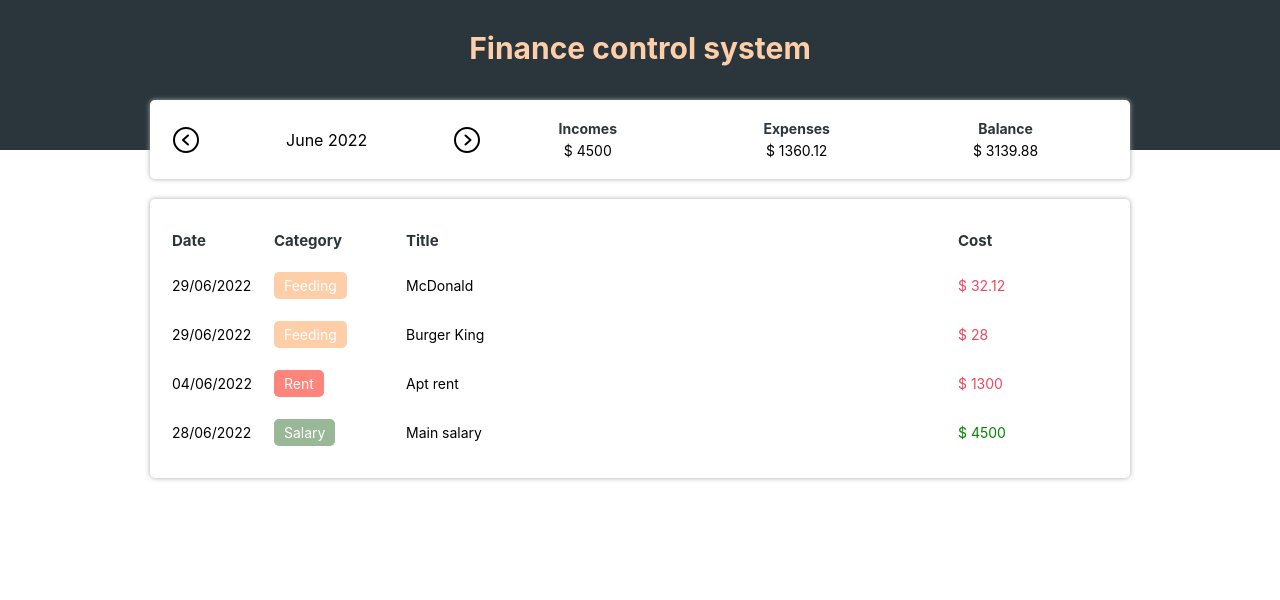
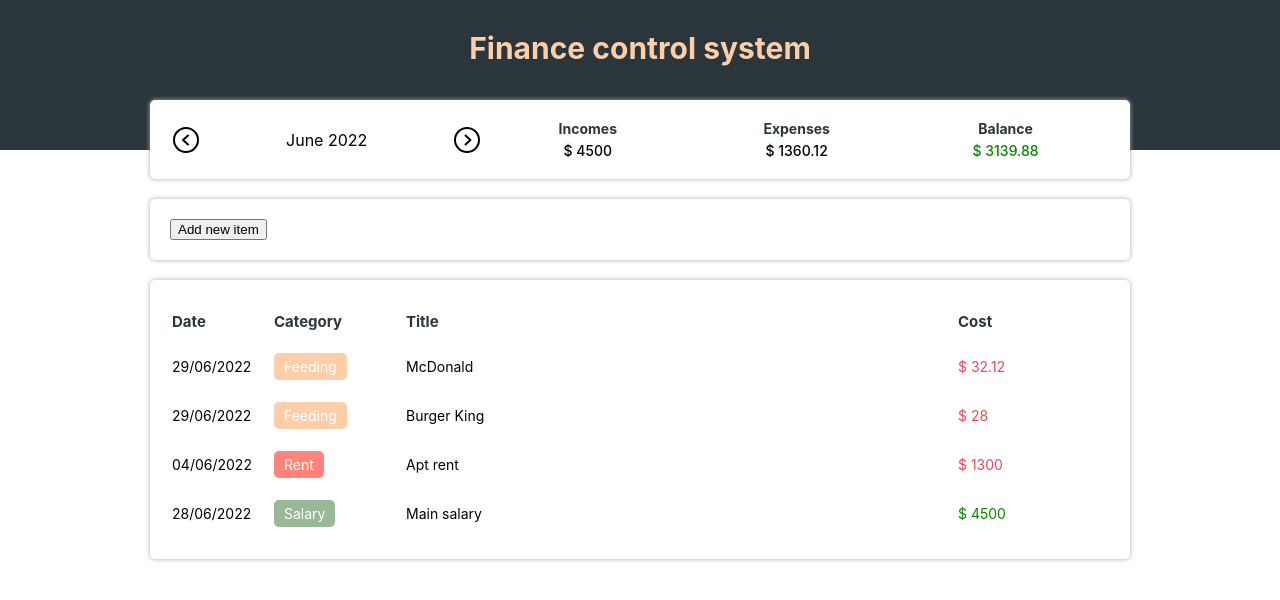
Before and after one commit to Vinnissaum/react-finance-control, a React (Vite) app: page / in a window 1280 px wide. Shown: the top 600 px of the page. Built offline with nearby package versions, Linux system fonts and the light colour scheme.

Commit message:
new component to add new item, not completed

```diff
--- a/src/App.tsx
+++ b/src/App.tsx
@@ -7,6 +7,7 @@ import { ItemType } from './types/Item';
 import { filterListByMonth, getCurrentMonth } from './utils/dateFilter';
 import { TableArea } from './components/tableArea';
 import { Info } from './components/Info';
+import { AddInfo } from './components/AddInfo';
 
 function App() {
   const [list, setList] = useState(items);
@@ -40,6 +41,13 @@ function App() {
     setCurrentMonth(newMonth);
   }
 
+  const handleAddNewItem = (item: ItemType) => {
+    let newList = [...list];
+    newList.push(item);
+
+    setList(newList);
+  }
+
   return(
     <Container>
       <Header>
@@ -54,6 +62,7 @@ function App() {
           income={income}
           expense={expense}
         />
+        <AddInfo onAddNewItem={handleAddNewItem}/>
         <TableArea list={filteredList}/>
       </Body>
     </Container>
--- /dev/null
+++ b/src/components/AddInfo/index.tsx
@@ -0,0 +1,24 @@
+import { ItemType } from '../../types/Item';
+import { Container } from './styles';
+
+interface Props {
+  onAddNewItem: (item: ItemType) => void;
+}
+
+export const AddInfo = ({ onAddNewItem }: Props) => {
+  const handleAddNewItemEvent = () => {
+    let newItem: ItemType = {
+      date: new Date(2022, 3, 23),
+      category: 'food',
+      title: 'test',
+      value: 250.2
+    }
+    onAddNewItem(newItem);
+  }
+
+  return (
+    <Container>
+      <button onClick={handleAddNewItemEvent}>Add new item</button>
+    </Container>
+  );
+}
--- /dev/null
+++ b/src/components/AddInfo/styles.ts
@@ -0,0 +1,10 @@
+import styled from "styled-components";
+
+export const Container = styled.div`
+  display: flex;
+  background-color: #FFFFFF;
+  box-shadow: 0 0 0.5rem #AAA;
+  border-radius: 0.5rem;
+  padding: 2rem;
+  margin-top: 2rem;
+`;
--- a/src/components/Info/index.tsx
+++ b/src/components/Info/index.tsx
@@ -43,7 +43,10 @@ export const Info = ({currentDate, onMonthChange, income, expense}: Props) => {
       <Resume>
         <ResumeInfo title='Incomes' value={income}/>
         <ResumeInfo title='Expenses'value={expense}/>
-        <ResumeInfo title='Balance' value={income - expense}/>
+        <ResumeInfo
+          color={(income - expense) < 0 ? '#E84A5F' : '#048600'}
+          title='Balance'
+          value={income - expense}/>
       </Resume>
     </Container>
   );
--- a/src/components/ResumeInfo/index.tsx
+++ b/src/components/ResumeInfo/index.tsx
@@ -3,13 +3,14 @@ import { Container, Title, Value } from './styles';
 interface Props {
   title: 'Incomes' | 'Expenses' | 'Balance';
   value: number;
+  color?: string;
 }
 
-export const ResumeInfo = ({ title, value }: Props) => {
+export const ResumeInfo = ({ title, value, color }: Props) => {
   return (
     <Container>
       <Title>{title}</Title>
-      <Value>$ {value}</Value>
+      <Value color={color}>$ {value}</Value>
     </Container>
   );
 }
--- a/src/components/ResumeInfo/styles.ts
+++ b/src/components/ResumeInfo/styles.ts
@@ -12,7 +12,8 @@ export const Title = styled.div`
   margin-bottom: 0.5rem;
 `;
 
-export const Value = styled.div`
+export const Value = styled.div<{color?: string}>`
+font-weight: 500;
   text-align: center;
-  color: #000;
+  color: ${props => props.color ?? '#000'};
 `;
```
